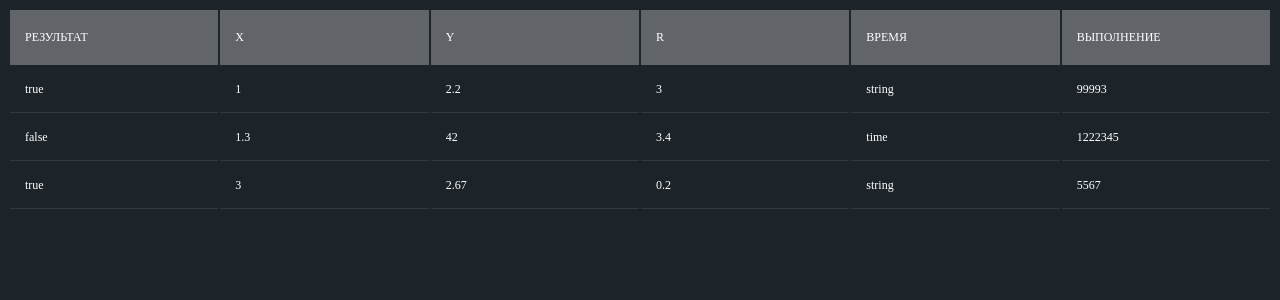
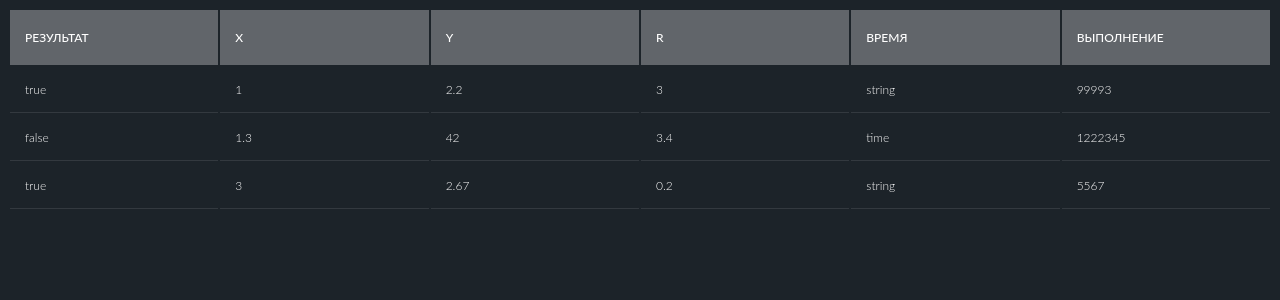
Before and after one commit to GesuYaro/angular-lab4, an Angular app: page / in a window 1280 px wide. Shown: the top 300 px of the page. Built offline with nearby package versions, Linux system fonts and the light colour scheme.

Commit message:
new font in the table

```diff
--- a/src/styles.css
+++ b/src/styles.css
@@ -93,6 +93,7 @@ table{
 th{
   padding: 20px 15px;
   text-align: left;
+	font-family: 'Lato', sans-serif;
   font-weight: 500;
   font-size: 12px;
   color: #fff;
@@ -102,6 +103,7 @@ td{
   padding: 15px;
   text-align: left;
   vertical-align:middle;
+	font-family: 'Lato', sans-serif;
   font-weight: 300;
   font-size: 12px;
   color: #fff;
```
